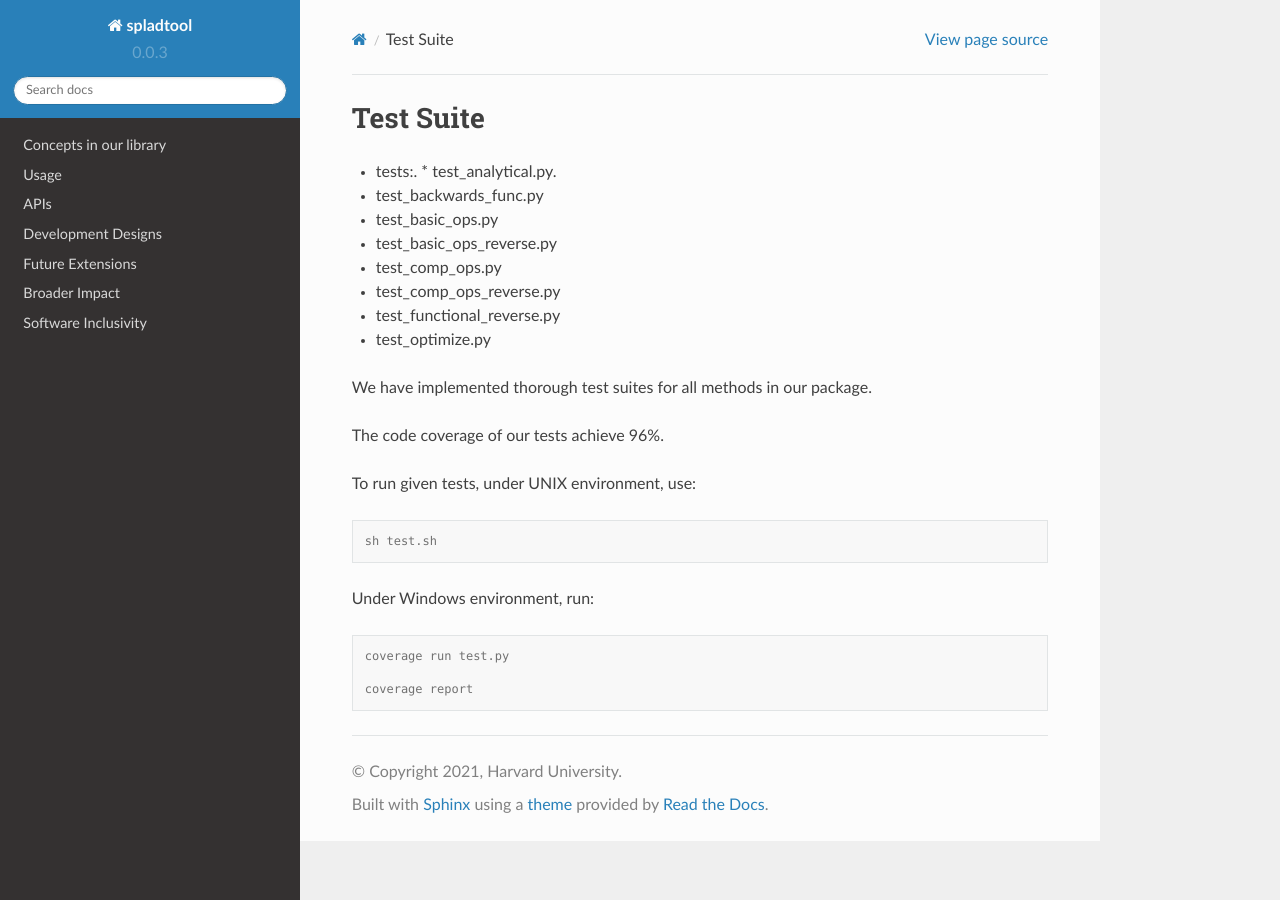
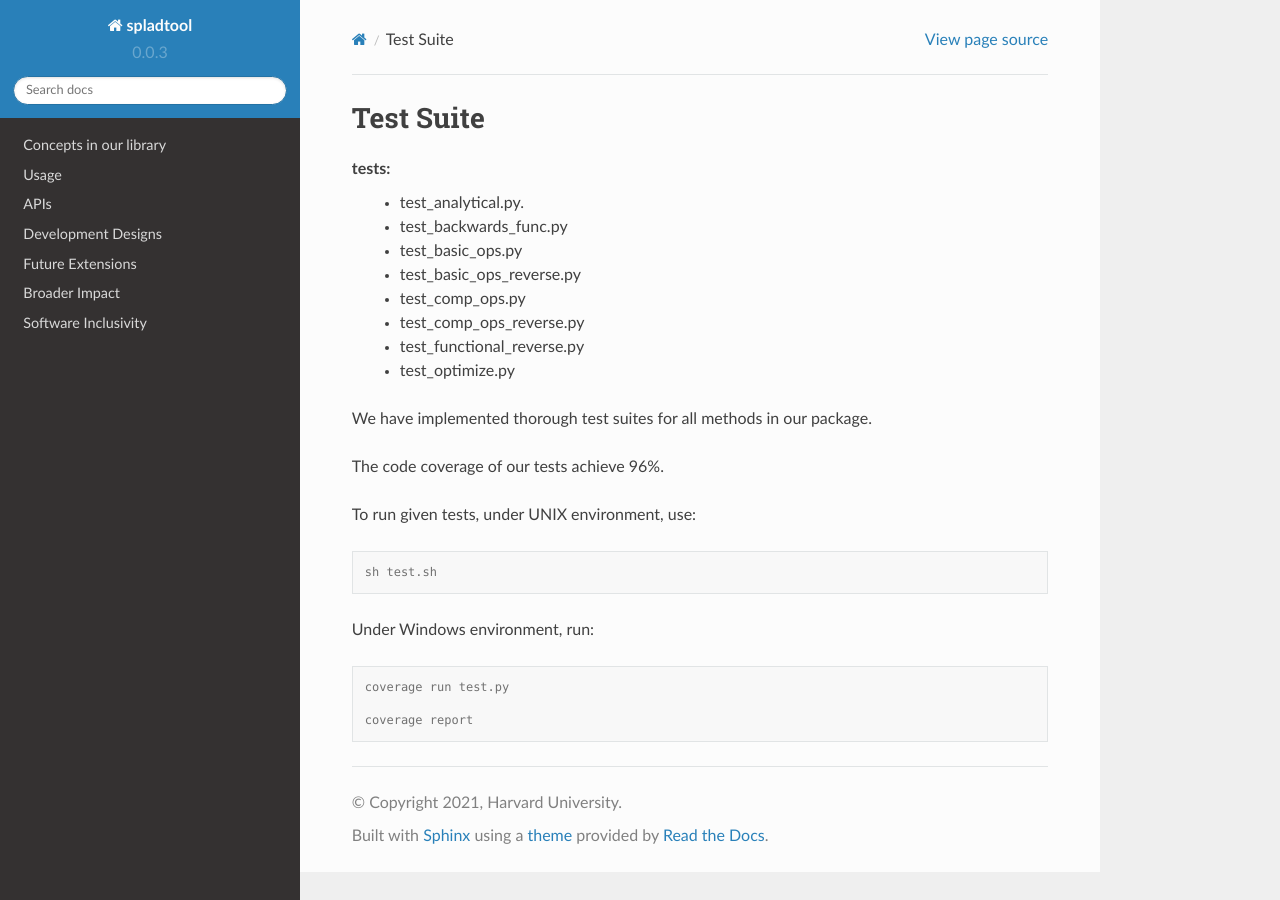
Before and after one commit to cs107-rysr/spladtool-docs, a Sphinx documentation site: the page built from docs/source/test.rst, in a window 1280 px wide. Built offline with Sphinx 7.4.7 and the Read the Docs theme 2.0.0, drawn with Linux system fonts in a browser that asks for light colours; pages that are not in the unit, such as notebooks, are missing from menus; part of the change alters nothing that is shown.

```diff
--- a/docs/source/test.rst
+++ b/docs/source/test.rst
@@ -1,15 +1,15 @@
 Test Suite
 ======================
 
-* tests:.
-  * test_analytical.py.
-* test_backwards_func.py
-* test_basic_ops.py
-* test_basic_ops_reverse.py
-* test_comp_ops.py
-* test_comp_ops_reverse.py
-* test_functional_reverse.py
-* test_optimize.py
+tests:
+ * test_analytical.py.
+ * test_backwards_func.py
+ * test_basic_ops.py
+ * test_basic_ops_reverse.py
+ * test_comp_ops.py
+ * test_comp_ops_reverse.py
+ * test_functional_reverse.py
+ * test_optimize.py
 
 We have implemented thorough test suites for all methods in our package.
 
```
